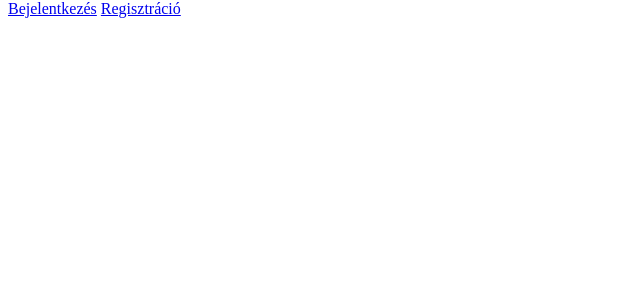
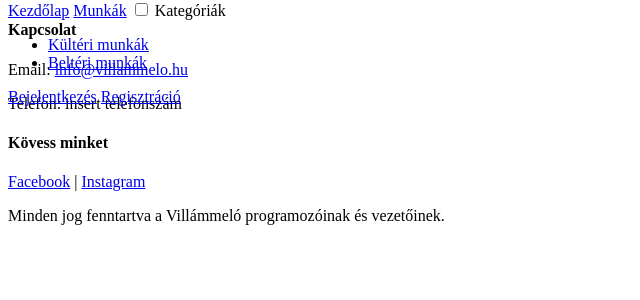
Before and after one commit to BorosDani/VProject, a PHP site: page / in a window 1280 px wide. Shown: the top 300 px of the page, without its empty margins (0-640 px from the left). Run offline with PHP 8.4, Linux system fonts and the light colour scheme.

Commit message:
Update index.php
Amennyit tudtam, megcsináltam. az oldalcím + kép kimaradt az időhiány miatt. Remélem értékelhető

```diff
--- a/villammelo/index.php
+++ b/villammelo/index.php
@@ -8,8 +8,35 @@
 </head>
 <body>
     <div class='menu'>
+        <a href="index.php">Kezdőlap</a>
+        <a href="munkak.php">Munkák</a>
+        <label class="dropdown">
+        <input type="checkbox">
+        <span>Kategóriák </span>
+        <ul class="content">
+            <li><a href="kulteri.php">Kültéri munkák</a></li>
+            <li><a href="belteri.php">Beltéri munkák</a></li>
+        </ul>
+    </label>
         <a href="login.php">Bejelentkezés</a>
         <a href="register.php">Regisztráció</a>
     </div>
+    <footer>
+  <div class="footer-container">
+    <div>
+      <h4>Kapcsolat</h4>
+      <p>Email: <a href ="info@villammelo.hu">info@villammelo.hu</a></p>
+      <p>Telefon: insert telefonszám</p>
+    </div>
+
+    <div>
+      <h4>Kövess minket</h4>
+      <p><a href = "Facebook/villammelo">Facebook</a> | <a href = "Instagram/villammelo">Instagram</a></p>
+    </div>
+    <div>
+        <p>Minden jog fenntartva a Villámmeló programozóinak és vezetőinek. </p>
+</div>
+  </div>
+</footer>
 </body>
 </html>
```
